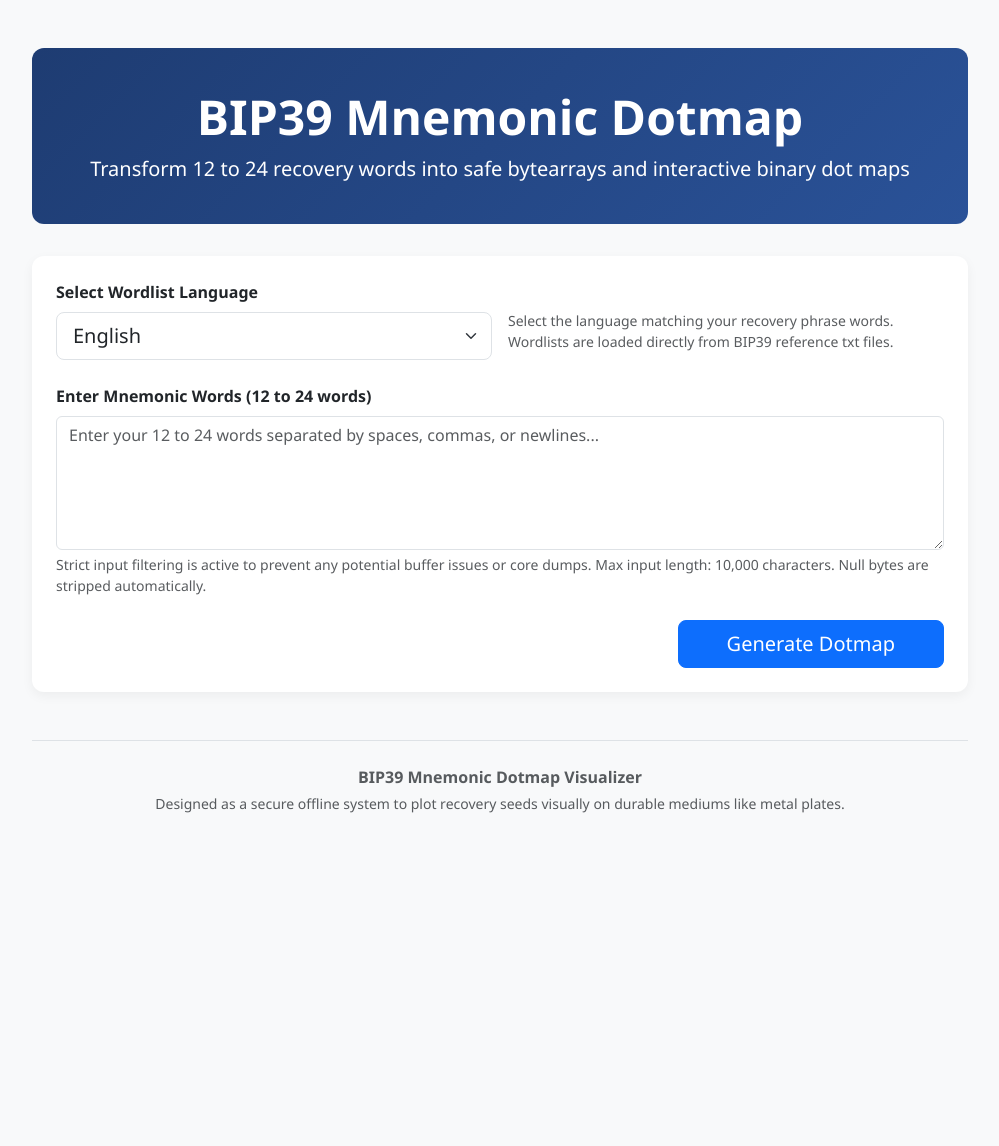
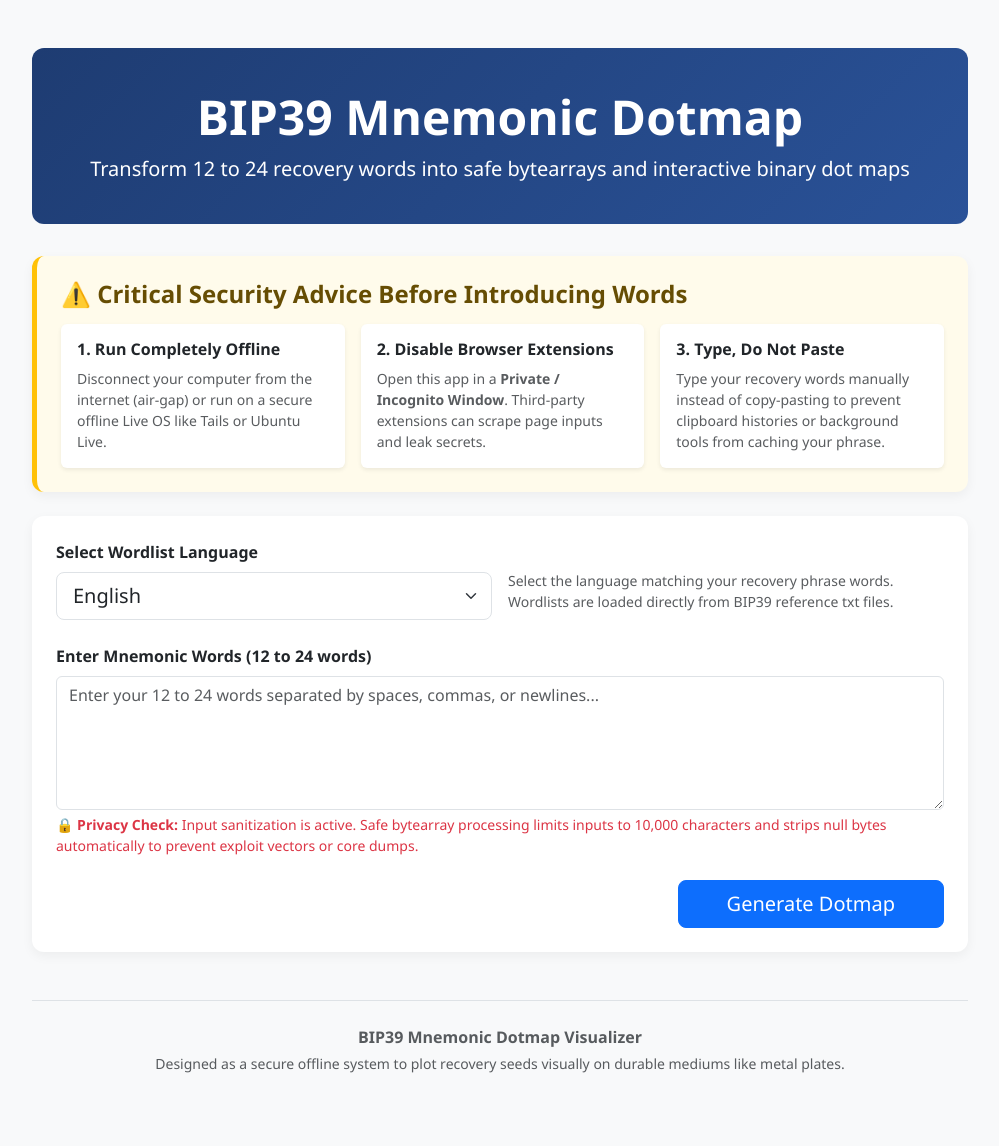
Before and after one commit to racga12/bip39-dotmap-variations, a Flask app: page / in a window 1280 px wide. Shown: the whole page, without its empty margins (140-1139 px from the left). Before the commit the page ends 813 px from the top, so only its background shows below. Run offline with Flask 3, Linux system fonts and the light colour scheme.

Commit message:
feat: implement BIP39 mnemonic dotmap visualizer with security warnings and safe bytearrays
Co-authored-by: racga12 <199808973+racga12@users.noreply.github.com>

```diff
--- a/app.py
+++ b/app.py
@@ -5,7 +5,11 @@ from flask import Flask, render_template, request, jsonify
 app = Flask(__name__)
 
 # Constants
-WORDLISTS_DIR = os.path.join(os.path.dirname(os.path.abspath(__file__)), 'wordslists')
+# Support both 'wordlists' and 'wordslists' directories to be robust
+WORDLISTS_DIR = os.path.join(os.path.dirname(os.path.abspath(__file__)), 'wordlists')
+if not os.path.exists(WORDLISTS_DIR):
+    WORDLISTS_DIR = os.path.join(os.path.dirname(os.path.abspath(__file__)), 'wordslists')
+
 MAX_INPUT_LENGTH = 10000  # Prevent denial of service or overflow in rendering/handling
 
 # Load wordlists
--- a/templates/index.html
+++ b/templates/index.html
@@ -51,6 +51,14 @@
         .unmatched-row {
             background-color: #f8d7da !important;
         }
+        .security-banner {
+            border-left: 5px solid #ffc107;
+            background-color: #fffbeb;
+        }
+        .post-security-banner {
+            border-left: 5px solid #0dcaf0;
+            background-color: #f0faff;
+        }
     </style>
 </head>
 <body>
@@ -59,6 +67,31 @@
         <div class="header-section text-center">
             <h1 class="display-5 fw-bold">BIP39 Mnemonic Dotmap</h1>
             <p class="lead mb-0">Transform 12 to 24 recovery words into safe bytearrays and interactive binary dot maps</p>
+        </div>
+
+        <!-- Pre-Input Security Warning -->
+        <div class="card p-4 mb-4 security-banner">
+            <h4 class="text-warning-emphasis fw-bold mb-3">⚠️ Critical Security Advice Before Introducing Words</h4>
+            <div class="row g-3">
+                <div class="col-md-4">
+                    <div class="p-3 bg-white rounded shadow-sm h-100">
+                        <h6 class="fw-bold text-dark">1. Run Completely Offline</h6>
+                        <p class="small text-muted mb-0">Disconnect your computer from the internet (air-gap) or run on a secure offline Live OS like Tails or Ubuntu Live.</p>
+                    </div>
+                </div>
+                <div class="col-md-4">
+                    <div class="p-3 bg-white rounded shadow-sm h-100">
+                        <h6 class="fw-bold text-dark">2. Disable Browser Extensions</h6>
+                        <p class="small text-muted mb-0">Open this app in a <strong>Private / Incognito Window</strong>. Third-party extensions can scrape page inputs and leak secrets.</p>
+                    </div>
+                </div>
+                <div class="col-md-4">
+                    <div class="p-3 bg-white rounded shadow-sm h-100">
+                        <h6 class="fw-bold text-dark">3. Type, Do Not Paste</h6>
+                        <p class="small text-muted mb-0">Type your recovery words manually instead of copy-pasting to prevent clipboard histories or background tools from caching your phrase.</p>
+                    </div>
+                </div>
+            </div>
         </div>
 
         <!-- Form Card -->
@@ -86,8 +119,8 @@
                     <div class="col-12 mt-4">
                         <label for="words" class="form-label fw-bold">Enter Mnemonic Words (12 to 24 words)</label>
                         <textarea class="form-control" name="words" id="words" rows="5" placeholder="Enter your 12 to 24 words separated by spaces, commas, or newlines..." required>{{ words_input }}</textarea>
-                        <div class="form-text">
-                            Strict input filtering is active to prevent any potential buffer issues or core dumps. Max input length: 10,000 characters. Null bytes are stripped automatically.
+                        <div class="form-text text-danger">
+                            🔒 <strong>Privacy Check:</strong> Input sanitization is active. Safe bytearray processing limits inputs to 10,000 characters and strips null bytes automatically to prevent exploit vectors or core dumps.
                         </div>
                     </div>
 
@@ -159,7 +192,7 @@
         </div>
 
         <!-- Safe Bytearray Card -->
-        <div class="card p-4">
+        <div class="card p-4 mb-4">
             <h3 class="border-bottom pb-2 mb-4 fw-bold text-dark">Safe Bytearray Transformation Output</h3>
 
             <!-- Raw Words Bytearray -->
@@ -188,6 +221,37 @@
                 <div class="bytearray-box">{{ indices_bytearray_list if indices_bytearray_list else 'Empty' }}</div>
             </div>
         </div>
+
+        <!-- Post-Output Security Advice -->
+        <div class="card p-4 mb-4 post-security-banner">
+            <h4 class="text-info-emphasis fw-bold mb-3">🔒 Critical Security Actions After Generating Output</h4>
+            <div class="row g-3">
+                <div class="col-md-3">
+                    <div class="p-3 bg-white rounded shadow-sm h-100">
+                        <h6 class="fw-bold text-dark">1. Clear Clipboard</h6>
+                        <p class="small text-muted mb-0">Copy some random dummy text (e.g., "abc") to completely wipe your clipboard history buffer.</p>
+                    </div>
+                </div>
+                <div class="col-md-3">
+                    <div class="p-3 bg-white rounded shadow-sm h-100">
+                        <h6 class="fw-bold text-dark">2. Close Windows</h6>
+                        <p class="small text-muted mb-0">Completely close all browser tabs and clear the temporary browser memory cache.</p>
+                    </div>
+                </div>
+                <div class="col-md-3">
+                    <div class="p-3 bg-white rounded shadow-sm h-100">
+                        <h6 class="fw-bold text-dark">3. Kill Server</h6>
+                        <p class="small text-muted mb-0">Terminate the local Flask backend server process running on your machine immediately.</p>
+                    </div>
+                </div>
+                <div class="col-md-3">
+                    <div class="p-3 bg-white rounded shadow-sm h-100">
+                        <h6 class="fw-bold text-dark">4. Restart Device</h6>
+                        <p class="small text-muted mb-0">Reboot/restart your machine to guarantee that system RAM is completely flushed and cleared.</p>
+                    </div>
+                </div>
+            </div>
+        </div>
         {% endif %}
 
         <!-- Educational Footer -->
```
Also changed, not shown: 1 other file.
